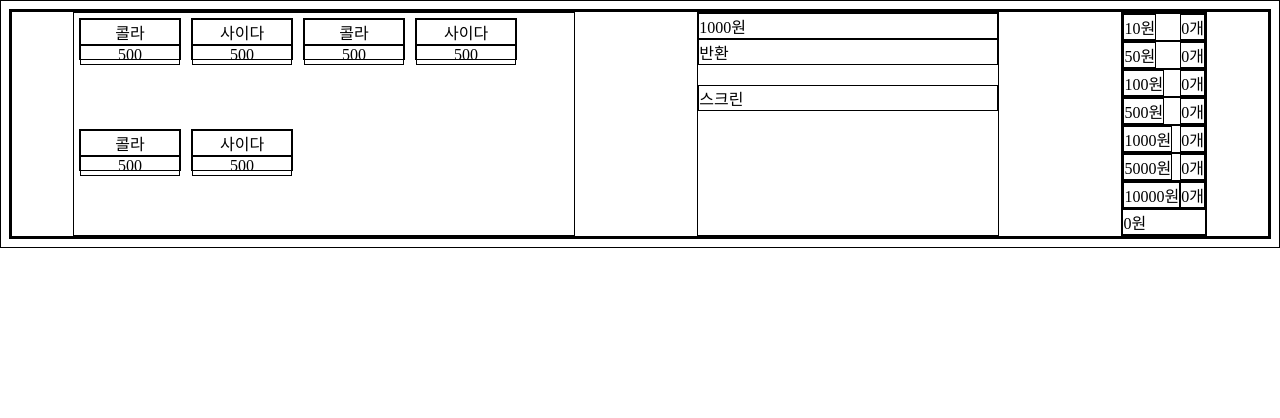
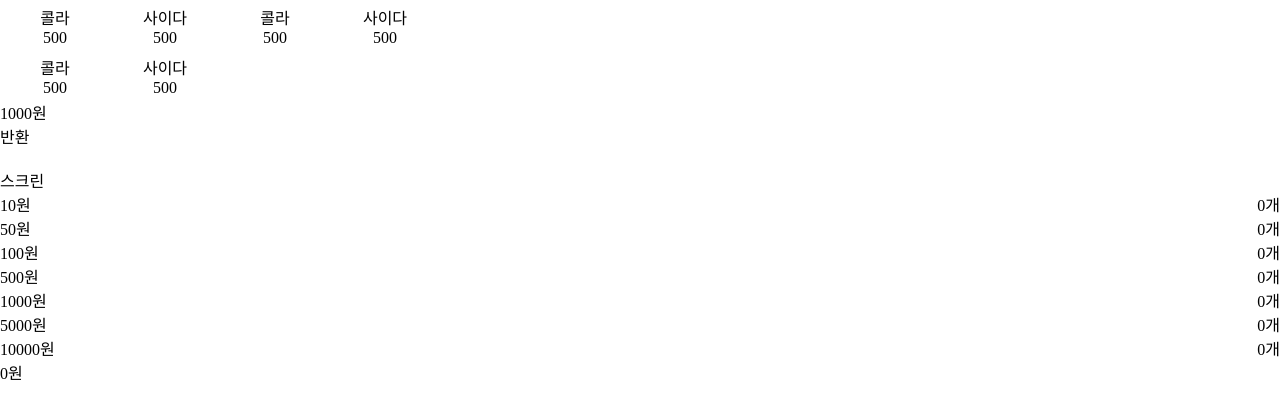
Before and after one commit to terajh/vending-machine, a React (Create React App) app in the folder client/: page / in a window 1280 px wide. Shown: the top 418 px of the page. Built offline with nearby package versions, Linux system fonts and the light colour scheme.

Commit message:
style: 초기 CSS 설정

```diff
--- a/client/src/App.css
+++ b/client/src/App.css
@@ -1,7 +1,10 @@
-.App {
-    display: flex;
-    justify-content: space-around;
+html,
+body,
+#root {
+  width: 100%;
+  margin: 0px;
 }
 * {
-    border: 1px solid black;
+  /* border: 1px solid black; */
+  box-sizing: border-box;
 }
```
